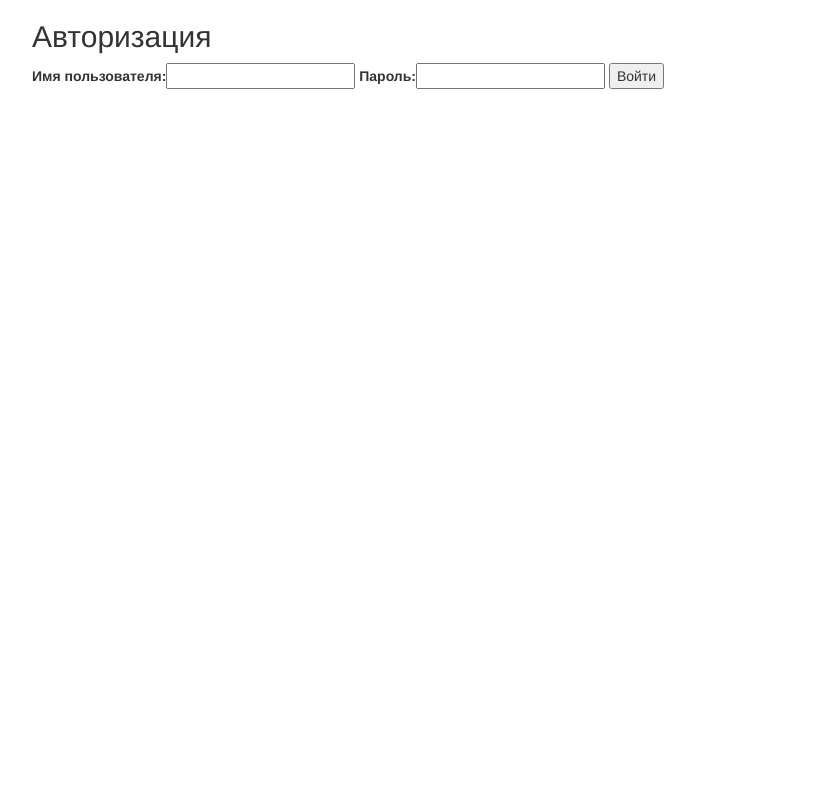
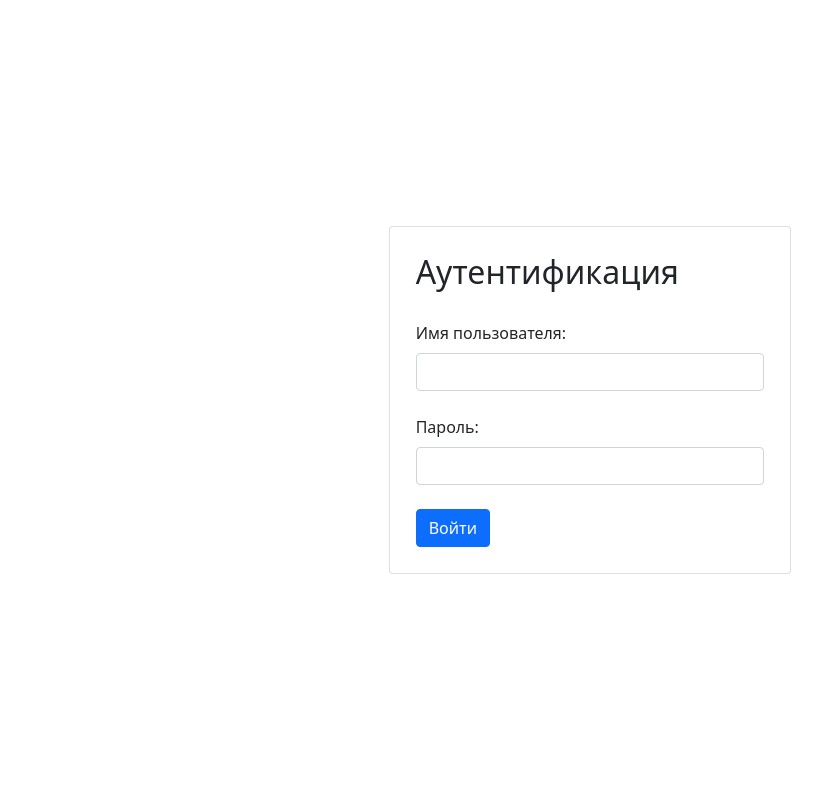
Before and after one commit to Hiplice/taskgen, a Django app: page /account/auth/ in a window 1280 px wide. Shown: the whole page, without its empty margins (38-860 px from the left). Run offline with Django 3.2, Linux system fonts and the light colour scheme; some libraries are stand-ins or nearby versions.

Commit message:
edited auth form

```diff
--- a/templates/account/auth.html
+++ b/templates/account/auth.html
@@ -1,21 +1,46 @@
 <!doctype html>
 <html lang="en">
 <head>
-        <link rel="stylesheet" href="//netdna.bootstrapcdn.com/bootstrap/3.0.2/css/bootstrap.min.css">
-        {% load bootstrap %}
-        <title>Авторизация</title>
+    {% load static %}
+
+    <!-- Loading bootstrap -->
+    <link href="https://cdn.jsdelivr.net/npm/bootstrap@5.0.0-beta1/dist/css/bootstrap.min.css" rel="stylesheet"
+          integrity="sha384-giJF6kkoqNQ00vy+HMDP7azOuL0xtbfIcaT9wjKHr8RbDVddVHyTfAAsrekwKmP1" crossorigin="anonymous">
+
+    <!-- Loading std CSS styles -->
+    <link rel="stylesheet" type="text/css" href="{% static 'css/base.css' %}">
+
+    <title>Аутентификация</title>
 </head>
 
 <body>
-    <div class="container">
-        <h2>Авторизация</h2>
-        <form method="POST">
+<div class="main-container row justify-content-center">
+    <div class="col-4 align-self-center">
+        <div class="card">
+            <div class="card-body">
+                <form method="post" style="margin: 10px">
                     {% csrf_token %}
-            <div class="form-col">
-                {{ form|bootstrap }}
-                <input type="submit" value="Войти" >
+                    <h2 style="margin-bottom: 30px">Аутентификация</h2>
+                    {{ form.non_field_errors }}
+                    <div class="mb-4">
+                        {{ form.username.errors }}
+                        <label for="{{ form.username.id_for_label }}" class="form-label">{{ form.username.label_tag }}</label>
+                        <input type="text" name="{{ form.username.html_name }}" class="form-control" id="{{ form.username.id_for_label }}">
                     </div>
+                    <div class="mb-4">
+                        {{ form.password.errors }}
+                        <label for="{{ form.password.id_for_label }}" class="form-label">{{ form.password.label_tag }}</label>
+                        <input type="password" name="{{ form.password.html_name }}" class="form-control" id="{{ form.password.id_for_label }}">
+                    </div>
+                    <button type="submit" class="btn btn-primary">Войти</button>
                 </form>
             </div>
+        </div>
+    </div>
+</div>
 </body>
+<!-- Bootstrap -->
+<script src="https://cdn.jsdelivr.net/npm/bootstrap@5.0.0-beta1/dist/js/bootstrap.min.js"
+        integrity="sha384-pQQkAEnwaBkjpqZ8RU1fF1AKtTcHJwFl3pblpTlHXybJjHpMYo79HY3hIi4NKxyj"
+        crossorigin="anonymous"></script>
 </html>
```
Also changed, not shown: db.sqlite3. Lines whose indentation alone changed are shown as unchanged.
